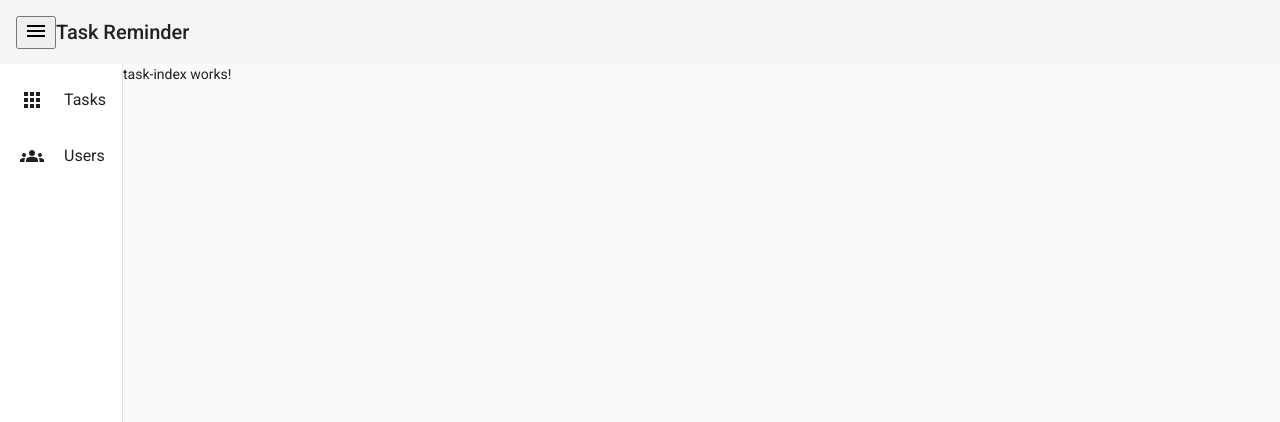
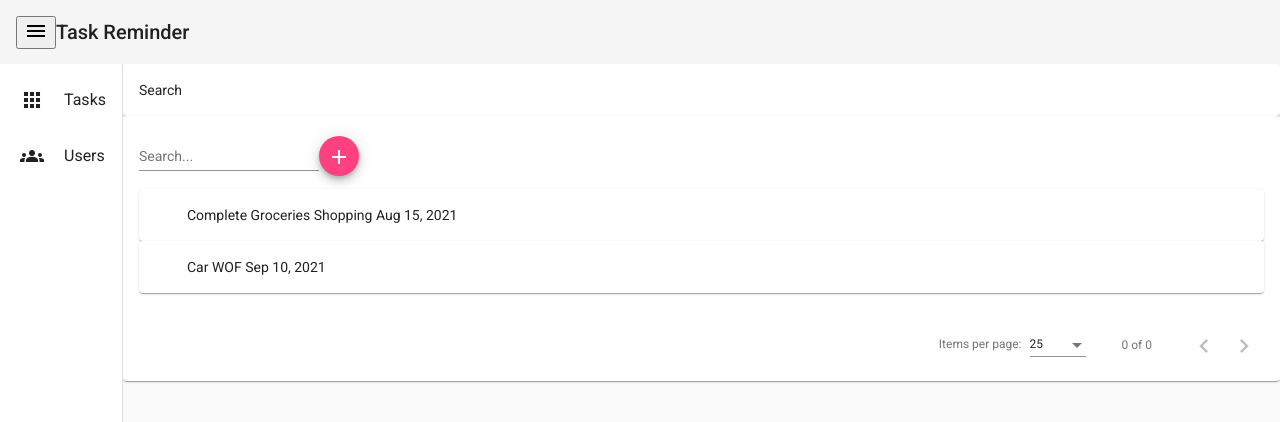
Before and after one commit to anwiednn/angular-app, an Angular app in the folder angular-app/: page /tasks in a window 1280 px wide. Shown: the top 422 px of the page. Built offline with nearby package versions, Linux system fonts and the light colour scheme; data requests are answered from the project's data file; what @angular/material-moment-adapter would draw is missing.

Commit message:
Update task index and create

```diff
--- a/angular-app/fake-db/db.json
+++ b/angular-app/fake-db/db.json
@@ -5,14 +5,14 @@
       "userId": 1,
       "name": "Complete Groceries Shopping",
       "notes": "",
-      "remindDate": "15/08/2021 08:00"
+      "reminderDate": "2021-08-15 08:00:00.000"
     },
     {
       "id": 2,
       "userId": 2,
       "name": "Car WOF",
       "notes": "Once completed, re-new vehicle registration",
-      "remindDate": "10/09/2021"
+      "reminderDate": "2021-09-10 08:00:00.000"
     }
   ],
   "users": [
--- a/angular-app/src/app/tasks/create/task-create.component.html
+++ b/angular-app/src/app/tasks/create/task-create.component.html
@@ -1,4 +1,5 @@
-<form #formCreateTask="ngForm">
+<form #formCreateTask="ngForm"
+*ngIf="viewModel">
     <div>
         <mat-form-field>
             <mat-label>Name</mat-label>
@@ -37,7 +38,7 @@
             <mat-select
                 [(ngModel)]="viewModel.detail.userId" #userId="ngModel"
                 name="userId"
-                required>>
+                required>
                 <mat-option *ngFor="let userOption of viewModel.userOptions"
                     [value]="userOption.id">
                     {{userOption.name}}
--- a/angular-app/src/app/tasks/create/task-create.component.ts
+++ b/angular-app/src/app/tasks/create/task-create.component.ts
@@ -1,5 +1,6 @@
 import { Component, OnInit } from '@angular/core';
 import { TaskService } from '../task.service';
+import { TaskCreateModel } from './task-create-model';
 import { TaskCreateViewModel } from './task-create-view-model';
 
 @Component({
@@ -17,7 +18,17 @@ export class TaskCreateComponent implements OnInit {
   }
 
   public createTaskClicked(): void {
+    var createModel = {
+      userId: this.viewModel.detail.userId,
+      name: this.viewModel.detail.name,
+      notes: this.viewModel.detail.notes,
+      reminderDate: this.viewModel.detail.reminderDate
+    } as TaskCreateModel;
 
+    this.taskService
+    .createTask(createModel)
+    .subscribe(taskId => {
+    });
   }
 
   private setViewModel(): void {
--- a/angular-app/src/app/tasks/index/task-index-view-model.ts
+++ b/angular-app/src/app/tasks/index/task-index-view-model.ts
@@ -10,11 +10,13 @@ export class TaskIndexViewModel_PredicateModel {
 }
 
 export class TaskIndexViewModel_PageModel {
+    public total: number;
     public tasks: TaskIndexViewModel_PageModel_TaskModel[]
 }
 
 export class TaskIndexViewModel_PageModel_TaskModel {
     public id: number;
     public name: string;
+    public notes: string;
     public reminderDate: Date;
 }
--- a/angular-app/src/app/tasks/index/task-index.component.html
+++ b/angular-app/src/app/tasks/index/task-index.component.html
@@ -1,2 +1,40 @@
-<p>task-index works!</p>
-<router-outlet></router-outlet>
+<ng-container *ngIf="viewModel">
+    <mat-card>
+        <mat-card-content>
+            Search
+        </mat-card-content>
+    </mat-card>
+    <mat-card>
+        <mat-card-content>
+            <mat-form-field>
+                <input matInput placeholder="Search..."
+                    [(ngModel)]="viewModel.predicate.searchText"
+                    (keydown.enter)="searchChanged()"
+                    name="searchText">
+            </mat-form-field>
+            <button mat-mini-fab
+                    routerLink="create">
+                <mat-icon>add</mat-icon>
+            </button>
+            <router-outlet></router-outlet>
+            <mat-card *ngFor="let task of viewModel.page.tasks"
+                    [routerLink]="['detail', task.id]">
+                <mat-card-header>
+                    {{task.name}}
+                    {{task.reminderDate | date}}
+                </mat-card-header>
+                <mat-card-content>
+                </mat-card-content>
+            </mat-card>
+        </mat-card-content>
+        <mat-card-actions>
+            <mat-paginator
+                [length]="viewModel.page.total"
+                [pageIndex]="viewModel.predicate.pageNumber"
+                [pageSize]="viewModel.predicate.pageSize"
+                [pageSizeOptions]="[1, 5, 10, 25, 100]"
+                (page)="pageChanged($event)">
+            </mat-paginator>
+        </mat-card-actions>
+    </mat-card>
+</ng-container>
--- a/angular-app/src/app/tasks/index/task-index.component.ts
+++ b/angular-app/src/app/tasks/index/task-index.component.ts
@@ -1,4 +1,7 @@
 import { Component, OnInit } from '@angular/core';
+import { PageEvent } from '@angular/material/paginator';
+import { TaskService } from '../task.service';
+import { TaskIndexViewModel } from './task-index-view-model';
 
 @Component({
   selector: 'app-task-index',
@@ -6,10 +9,43 @@ import { Component, OnInit } from '@angular/core';
   styleUrls: ['./task-index.component.scss']
 })
 export class TaskIndexComponent implements OnInit {
+  public viewModel: TaskIndexViewModel;
+  public showCreateTask: boolean;
+  public showEditTask: boolean;
 
-  constructor() { }
+  constructor(private taskService: TaskService) {
+  }
 
-  ngOnInit(): void {
+  public pageChanged(event : PageEvent) : void {
+    this.viewModel.predicate.pageNumber = event.pageIndex;
+    this.viewModel.predicate.pageSize = event.pageSize;
+
+    this.setViewModelPage();
+  }
+
+  public searchChanged(): void {
+    this.setViewModelPage();
+  }
+
+  private setViewModel() : void {
+    this.taskService
+      .getTaskIndexView()
+      .subscribe(viewModel => {
+        this.viewModel = viewModel;
+        console.log(viewModel);
+      });
+  }
+
+  private setViewModelPage() : void {
+    this.taskService
+      .getTaskIndexViewPage(this.viewModel.predicate)
+      .subscribe(pageModel => {
+        this.viewModel.page = pageModel;
+      });
+  }
+
+  public ngOnInit(): void {
+    this.setViewModel();
   }
 
 }
--- a/angular-app/src/app/tasks/task.service.ts
+++ b/angular-app/src/app/tasks/task.service.ts
@@ -115,6 +115,7 @@ export class TaskService {
               return {
                 id: t.id,
                 name: t.name,
+                notes: t.notes,
                 reminderDate: t.reminderDate
               } as TaskIndexViewModel_PageModel_TaskModel
             })
@@ -144,6 +145,7 @@ export class TaskService {
                 return {
                   id: t.id,
                   name: t.name,
+                  notes: t.notes,
                   reminderDate: t.reminderDate
                 } as TaskIndexViewModel_PageModel_TaskModel
               });
--- a/angular-app/src/app/users/index/user-index.component.html
+++ b/angular-app/src/app/users/index/user-index.component.html
@@ -12,7 +12,7 @@
                     (keydown.enter)="searchChanged()"
                     name="searchText">
             </mat-form-field>
-            <mat-form-field appearance="fill">
+            <mat-form-field>
                 <mat-select [(ngModel)]="viewModel.predicate.active"
                             (selectionChange)="searchChanged()">
                     <mat-option>Any</mat-option>
```
Also changed, not shown: angular-app/src/app/tasks/task.module.ts (+13 -7 lines).
